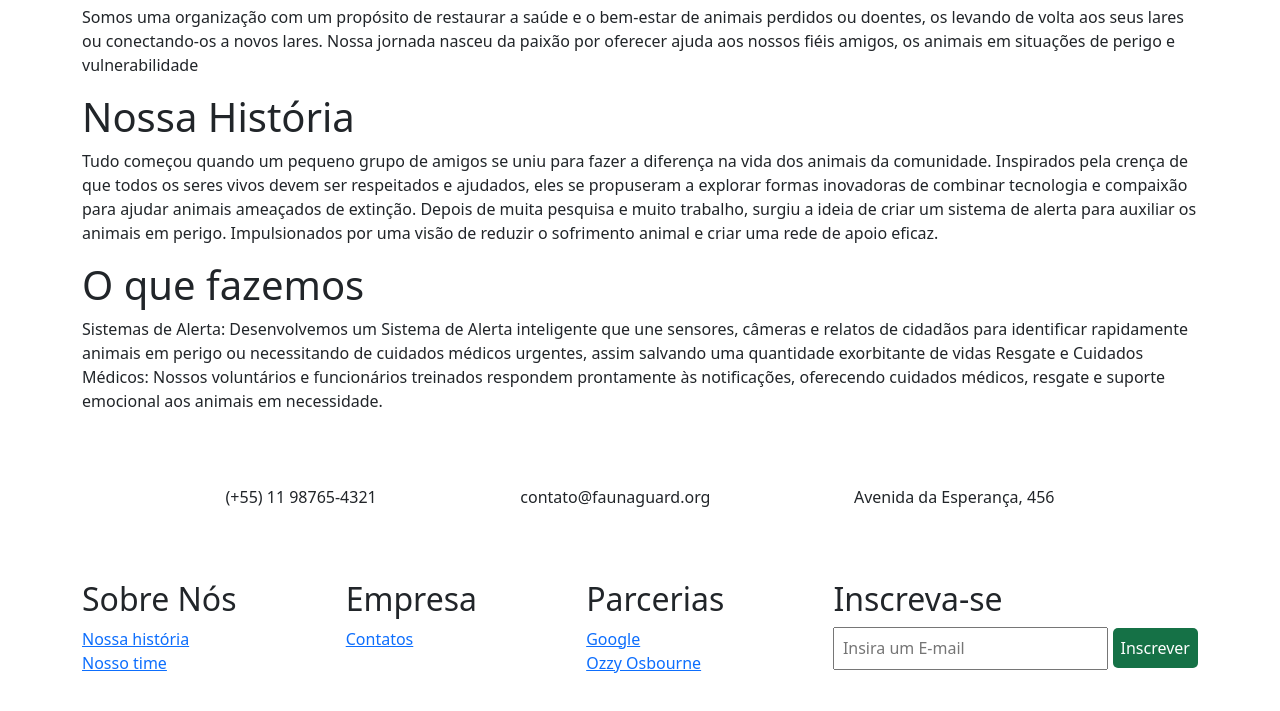
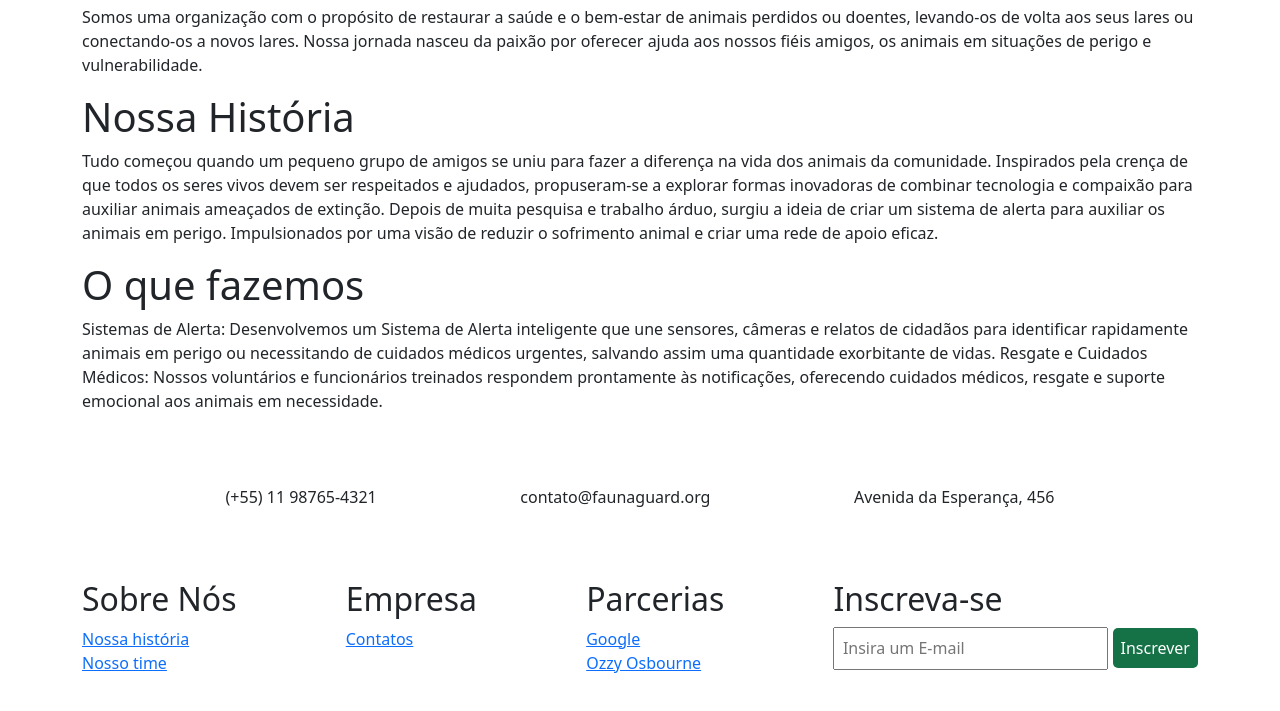
Before and after one commit to AndreColombo/exemplo2mia, a plain HTML site: page protótipo/historia.html in a window 1280 px wide. Shown: the part 123-834 px from the top of the page. Drawn offline with nearby package versions, Linux system fonts and the light colour scheme.

Commit message:
Atualização

```diff
--- a/protótipo/historia.html
+++ b/protótipo/historia.html
@@ -52,20 +52,20 @@
       <div class="container">
         <h1>Bem vindo a FaunaGuard</h1>
         <p>
-          Somos uma organização com um propósito de restaurar a saúde e o
-          bem-estar de animais perdidos ou doentes, os levando de volta aos seus
+          Somos uma organização com o propósito de restaurar a saúde e o
+          bem-estar de animais perdidos ou doentes, levando-os de volta aos seus
           lares ou conectando-os a novos lares. Nossa jornada nasceu da paixão
           por oferecer ajuda aos nossos fiéis amigos, os animais em situações de
-          perigo e vulnerabilidade
+          perigo e vulnerabilidade.
         </p>
         <h1>Nossa História</h1>
         <p>
           Tudo começou quando um pequeno grupo de amigos se uniu para fazer a
           diferença na vida dos animais da comunidade. Inspirados pela crença de
-          que todos os seres vivos devem ser respeitados e ajudados, eles se
-          propuseram a explorar formas inovadoras de combinar tecnologia e
-          compaixão para ajudar animais ameaçados de extinção. Depois de muita
-          pesquisa e muito trabalho, surgiu a ideia de criar um sistema de
+          que todos os seres vivos devem ser respeitados e ajudados,
+          propuseram-se a explorar formas inovadoras de combinar tecnologia e
+          compaixão para auxiliar animais ameaçados de extinção. Depois de muita
+          pesquisa e trabalho árduo, surgiu a ideia de criar um sistema de
           alerta para auxiliar os animais em perigo. Impulsionados por uma visão
           de reduzir o sofrimento animal e criar uma rede de apoio eficaz.
         </p>
@@ -74,8 +74,8 @@
           Sistemas de Alerta: Desenvolvemos um Sistema de Alerta inteligente que
           une sensores, câmeras e relatos de cidadãos para identificar
           rapidamente animais em perigo ou necessitando de cuidados médicos
-          urgentes, assim salvando uma quantidade exorbitante de vidas Resgate e
-          Cuidados Médicos: Nossos voluntários e funcionários treinados
+          urgentes, salvando assim uma quantidade exorbitante de vidas. Resgate
+          e Cuidados Médicos: Nossos voluntários e funcionários treinados
           respondem prontamente às notificações, oferecendo cuidados médicos,
           resgate e suporte emocional aos animais em necessidade.
         </p>
```
